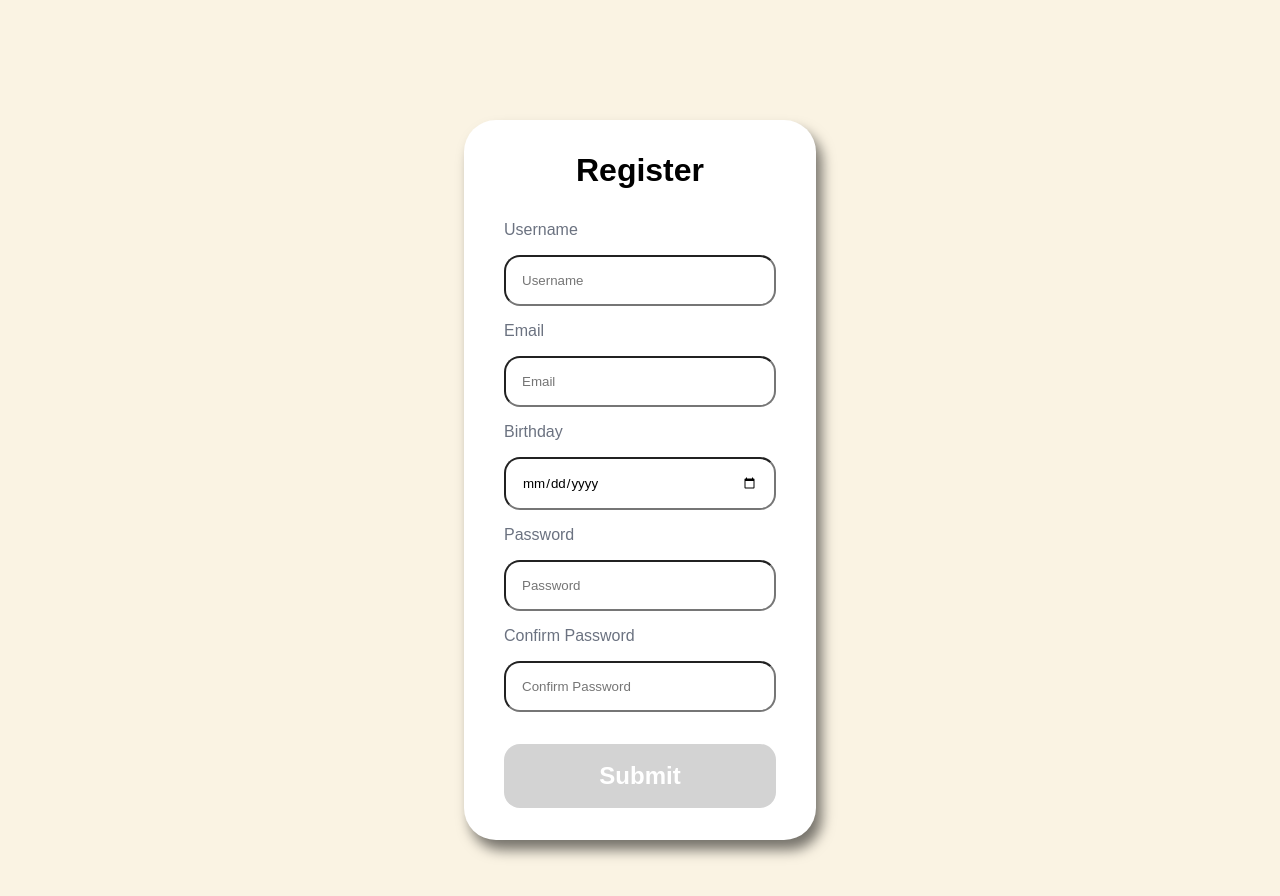
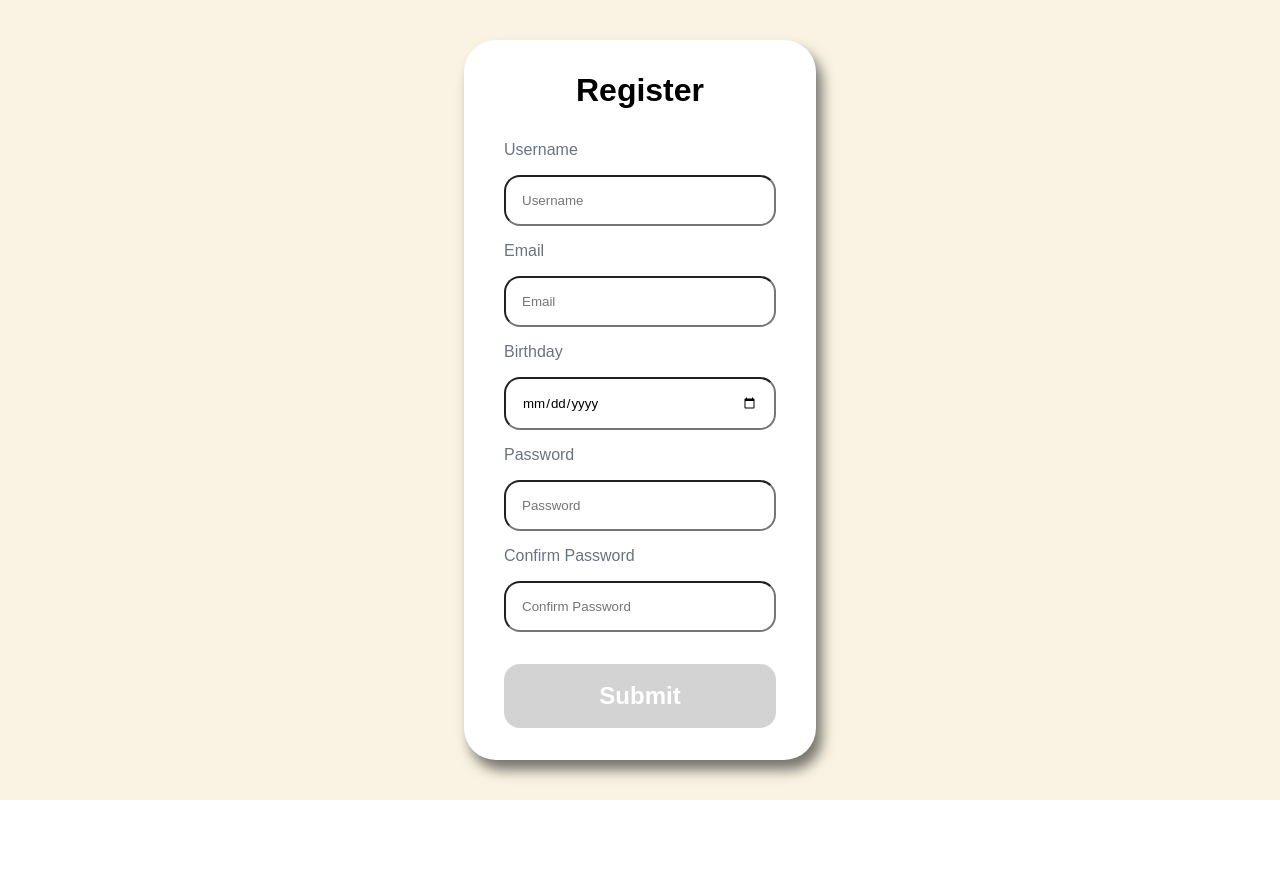
Before and after one commit to DarrenWayn/inputform-react, a React (Create React App) app: page / in a window 1280 px wide. Shown: the top 896 px of the page. After the commit the page ends 800 px from the top, so only its background shows below. Built offline with nearby package versions, Linux system fonts and the light colour scheme.

Commit message:
added min-height in .App

```diff
--- a/public/css/style.css
+++ b/public/css/style.css
@@ -27,25 +27,12 @@
   align-items: center;
   justify-content: center;
   background-color: #FAF3E3;
+  min-height: 130vh;
+  width: 100vw;
 }
 @media (min-width: 280px) {
   .App {
-    min-height: 160vh;
-  }
-}
-@media (min-width: 370px) {
-  .App {
-    min-height: 120vh;
-  }
-}
-@media (min-width: 960px) {
-  .App {
-    min-height: 120vh;
-  }
-}
-@media (min-width: 1200px) {
-  .App {
-    min-height: 120vh;
+    min-height: 100vh;
   }
 }
 .App h1 {
--- a/src/sass/global/_base.scss
+++ b/src/sass/global/_base.scss
@@ -28,18 +28,11 @@
     align-items: center;
     justify-content: center;
     background-color: #FAF3E3;
+    min-height: 130vh;
+    width: 100vw;
 
     @include xs {
-        min-height: 160vh;
-    }
-    @include sm {
-        min-height: 120vh;
-    }
-    @include lg {
-        min-height: 120vh;
-    }
-    @include xl {
-        min-height: 120vh;
+        min-height: 100vh;
     }
 
     h1 {
```
